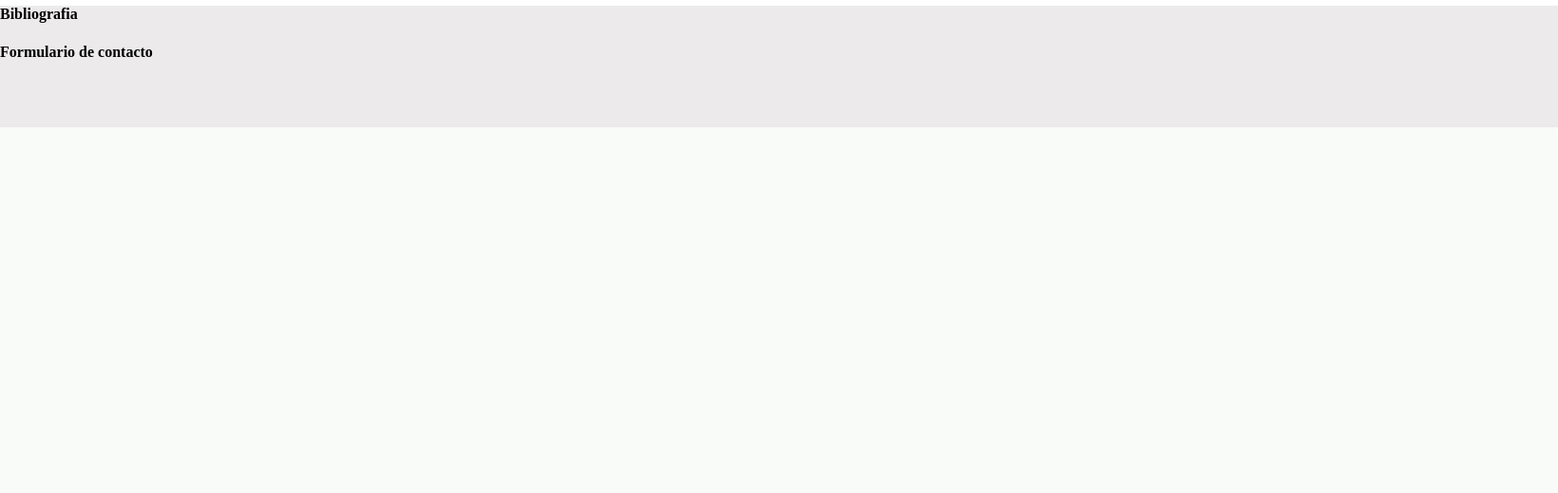
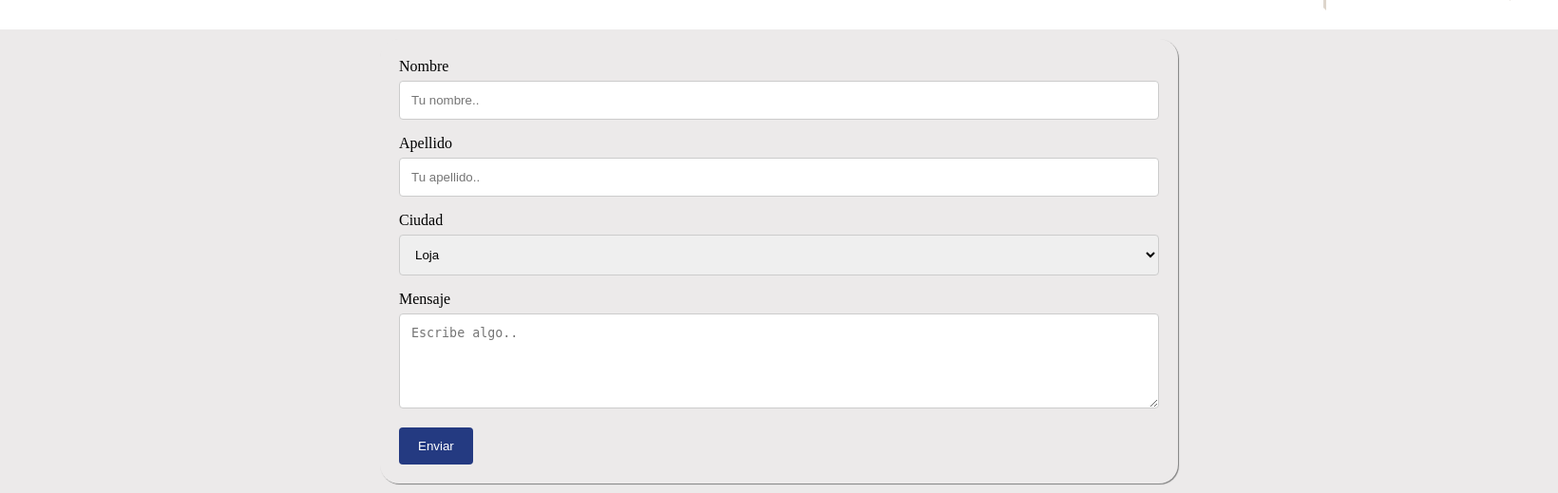
Before and after one commit to CarlosCastillo10/Web-Engineering, a PHP site: page / in a window 1640 px wide. Shown: the part 1136-1655 px from the top of the page at 95% size. Before the commit the page ends 1270 px from the top, so only its background shows below. Run offline with PHP 8.4, Linux system fonts and the light colour scheme.

Commit message:
Updaing task1

```diff
--- a/first-bimester/task1-HTML5-CSS3/index.html
+++ b/first-bimester/task1-HTML5-CSS3/index.html
@@ -9,7 +9,7 @@
 </head>
 <body>
     <header>
-        <img class = "profile" src="./img/background.jpeg" alt="Carlos Castillo">
+        <img class = "header-img" src="./img/background.jpeg" alt="Carlos Castillo">
         <nav class = "navar">
             <ul>
                 <li><a href="#">Inicio</a></li>
@@ -65,10 +65,10 @@
         <aside class="content-aside">
             <h4>Aprende algo más sobre HMTL5</h4>
             <section class="content-section">
-                <iframe width="250" height="150" src="https://www.youtube.com/embed/b6ANbjXPrOo" title="YouTube video player" frameborder="0" allow="accelerometer; autoplay; clipboard-write; encrypted-media; gyroscope; picture-in-picture" allowfullscreen></iframe>
+                <iframe width="150" height="150" src="https://www.youtube.com/embed/b6ANbjXPrOo" title="YouTube video player" frameborder="0" allow="accelerometer; autoplay; clipboard-write; encrypted-media; gyroscope; picture-in-picture" allowfullscreen></iframe>
             </section>
             <section class="content-section">
-                <iframe width="250" height="150" src="https://www.youtube.com/embed/ZqmBSRGb02g" title="YouTube video player" frameborder="0" allow="accelerometer; autoplay; clipboard-write; encrypted-media; gyroscope; picture-in-picture" allowfullscreen></iframe>
+                <iframe width="150" height="150" src="https://www.youtube.com/embed/ZqmBSRGb02g" title="YouTube video player" frameborder="0" allow="accelerometer; autoplay; clipboard-write; encrypted-media; gyroscope; picture-in-picture" allowfullscreen></iframe>
             </section>
         </aside>
         <section class="content-section">
@@ -158,20 +158,32 @@
         <aside class="content-aside">
             <h4>Aprende algo más sobre CSS3</h4>
             <section class="content-section">
-                <iframe width="250" height="150" src="https://www.youtube.com/embed/ZadbEmXgQ54" title="YouTube video player" frameborder="0" allow="accelerometer; autoplay; clipboard-write; encrypted-media; gyroscope; picture-in-picture" allowfullscreen></iframe>
+                <iframe width="150" height="150" src="https://www.youtube.com/embed/ZadbEmXgQ54" title="YouTube video player" frameborder="0" allow="accelerometer; autoplay; clipboard-write; encrypted-media; gyroscope; picture-in-picture" allowfullscreen></iframe>
             </section>
             <section class="content-section">
-                <iframe width="250" height="150" src="https://www.youtube.com/embed/e-71sakMLkI" title="YouTube video player" frameborder="0" allow="accelerometer; autoplay; clipboard-write; encrypted-media; gyroscope; picture-in-picture" allowfullscreen></iframe>
+                <iframe width="150" height="150" src="https://www.youtube.com/embed/e-71sakMLkI" title="YouTube video player" frameborder="0" allow="accelerometer; autoplay; clipboard-write; encrypted-media; gyroscope; picture-in-picture" allowfullscreen></iframe>
             </section>
         </aside>
     </div>
     <footer>
-        <section>
-            <h4>Bibliografia</h4>
-        </section>
-        <section>
-            <h4>Formulario de contacto</h4>
-        </section>
+        <div class="footer-container">
+            <form action="">
+                <label for="">Nombre</label>
+                <input type="text" placeholder="Tu nombre..">
+                <label for="lname">Apellido</label>
+                <input type="text" placeholder="Tu apellido..">
+                <label for="">Ciudad</label>
+                <select  name="">
+                    <option value="australia">Loja</option>
+                    <option value="canada">Quito</option>
+                    <option value="usa">Guayaquil</option>
+                </select>
+                <label for="">Mensaje</label>
+                <textarea placeholder="Escribe algo.." class="textarea"></textarea>
+
+                <input type="submit" value="Enviar">
+            </form>
+        </div>
     </footer>
 </body>
 </html>
--- a/first-bimester/task1-HTML5-CSS3/style.css
+++ b/first-bimester/task1-HTML5-CSS3/style.css
@@ -11,31 +11,7 @@ header {
     background: linear-gradient(rgb(13, 79, 141), rgb(216, 150, 9));
 }
 
-li {
-    text-align: justify;
-}
-
-table {
-    width: 100%;
-}
-
-table, td, th{
-    border: 1px solid #ddd;
-}
-
-th{
-    background-color: rgb(219, 218, 205);
-}
-
-th:hover {
-    background: linear-gradient(rgb(13, 79, 141), rgb(221, 158, 42));
-}
-
-td:hover {
-    background-color:#f5f5f5;
-}
-
-.profile {
+.header-img {
     width: 170px;
     height: 170px;
     border-radius:150px;
@@ -86,7 +62,7 @@ td:hover {
     float: right;
     padding: 10px;
     margin-top: 5px;
-    border-radius: 15px;
+    border-radius: 5px;
     border-color: rgb(13, 79, 141);
     margin-right: 16px;
     font-size: 17px;
@@ -130,13 +106,86 @@ td:hover {
 }
 
 .header-css3-content {
-    text-align: center;
-    justify-content: center;
     font-size: 34px;
 }
 
+li {
+    text-align: justify;
+}
+
+table {
+    width: 100%;
+}
+
+table, td, th{
+    border: 1px solid #ddd;
+}
+
+th{
+    background-color: rgb(219, 218, 205);
+}
+
+th:hover {
+    background: linear-gradient(rgb(13, 79, 141), rgb(221, 158, 42));
+}
+
+td:hover {
+    background-color:#f5f5f5;
+}
+
 footer {
+    margin-top: 10px;
     background-color: rgb(236, 234, 234);
     width: auto;
-    height: 8rem;
+    height: auto;
+    justify-content: center;
+    display: flex;
 }
+
+.footer-container {
+    border-radius: 20px;
+    margin: 10px;
+    box-shadow: 1px 1px 1px grey;
+    margin-left: 400px;
+    margin-right: 400px;
+    padding: 20px;
+}
+
+.footer-container input[type=text]{
+    width: 100%;
+    padding: 12px;
+    border: 1px solid #ccc;
+    border-radius: 4px;
+    box-sizing: border-box;
+    margin-top: 6px;
+    margin-bottom: 16px;
+    resize: vertical;
+}
+.footer-container select, textarea {
+    width: 100%;
+    padding: 12px;
+    border: 1px solid #ccc;
+    border-radius: 4px;
+    box-sizing: border-box;
+    margin-top: 6px;
+    margin-bottom: 16px;
+    resize: vertical;
+}
+
+
+.footer-container input[type=submit] {
+    background-color: #243a81;
+    color: white;
+    padding: 12px 20px;
+    border: none;
+    border-radius: 4px;
+    cursor: pointer;
+}
+
+.footer-container input[type=submit]:hover {
+    background-color: #3f59af;
+}
+
+.textarea {
+    height: 100px;
+}
```
